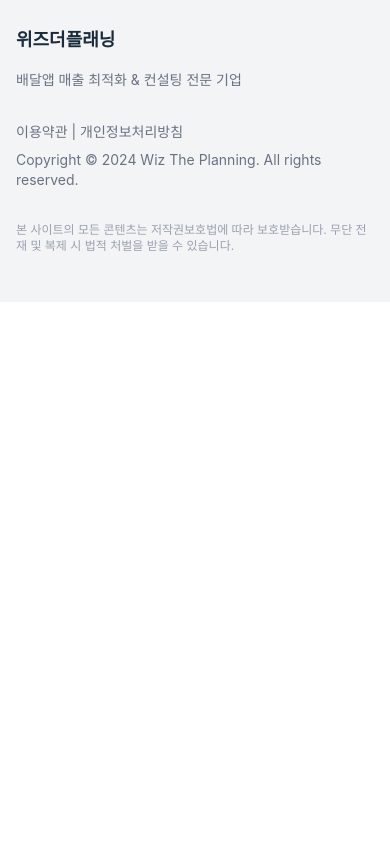
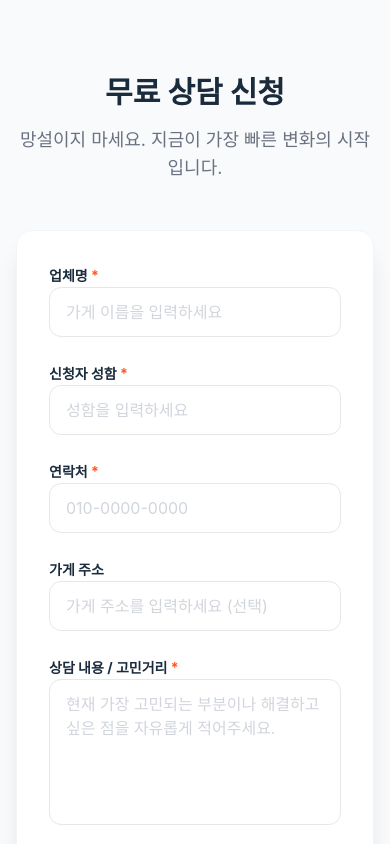
Before and after one commit to asaaaa12313/baemin3, a Next.js app: page / in a window 390 px wide. Shown: the part 7380-8224 px from the top of the page. Before the commit the page ends 7682 px from the top, so only its background shows below. Built offline with nearby package versions, Linux system fonts and the light colour scheme; a web font is replaced by a local one.

Commit message:
feat: add consultation form, update footer year to 2026, link CTAs

```diff
--- a/src/app/page.tsx
+++ b/src/app/page.tsx
@@ -7,6 +7,7 @@
 import { Addons } from "@/components/sections/Addons";
 import { Portfolio } from "@/components/sections/Portfolio";
 import { Evidence } from "@/components/sections/Evidence";
+import { Consultation } from "@/components/sections/Consultation";
 import { Footer } from "@/components/sections/Footer";
 
 export default function Home() {
@@ -19,6 +20,7 @@
       <Portfolio />
       <Upsell />
       <Evidence />
+      <Consultation />
       <Footer />
     </main>
   );
--- a/src/components/layout/Header.tsx
+++ b/src/components/layout/Header.tsx
@@ -49,7 +49,12 @@
                             {link.name}
                         </a>
                     ))}
-                    <Button variant={isScrolled ? "primary" : "accent"} size="sm" className="rounded-full">
+                    <Button
+                        variant={isScrolled ? "primary" : "accent"}
+                        size="sm"
+                        className="rounded-full"
+                        onClick={() => document.getElementById('consultation')?.scrollIntoView({ behavior: 'smooth' })}
+                    >
                         무료 진단 신청
                     </Button>
                 </nav>
--- /dev/null
+++ b/src/components/sections/Consultation.tsx
@@ -0,0 +1,153 @@
+"use client";
+
+import { Button } from "@/components/ui/Button";
+import { Card } from "@/components/ui/Card";
+import { motion } from "framer-motion";
+import { useState } from "react";
+
+export function Consultation() {
+    const [formData, setFormData] = useState({
+        businessName: "",
+        applicantName: "",
+        contact: "",
+        address: "",
+        inquiry: "",
+    });
+
+    const handleSubmit = (e: React.FormEvent) => {
+        e.preventDefault();
+        // Since the user will likely connect this later, we'll just log it for now
+        // or provide a basic Google Form action if they provide a direct URL.
+        // For now, based on instructions, we build the UI for reception.
+        console.log("Form Submitted:", formData);
+        alert("상담 신청이 접수되었습니다. 빠르게 확인 후 연락드리겠습니다.");
+    };
+
+    const handleChange = (e: React.ChangeEvent<HTMLInputElement | HTMLTextAreaElement>) => {
+        const { name, value } = e.target;
+        setFormData((prev) => ({ ...prev, [name]: value }));
+    };
+
+    return (
+        <section id="consultation" className="py-24 bg-gray-50 px-4">
+            <div className="mx-auto max-w-3xl">
+                <div className="text-center mb-12">
+                    <motion.h2
+                        initial={{ opacity: 0, y: 20 }}
+                        whileInView={{ opacity: 1, y: 0 }}
+                        viewport={{ once: true }}
+                        className="text-3xl font-bold text-deep-navy md:text-5xl mb-4"
+                    >
+                        무료 상담 신청
+                    </motion.h2>
+                    <motion.p
+                        initial={{ opacity: 0, y: 20 }}
+                        whileInView={{ opacity: 1, y: 0 }}
+                        viewport={{ once: true }}
+                        transition={{ delay: 0.1 }}
+                        className="text-gray-500 text-lg"
+                    >
+                        망설이지 마세요. 지금이 가장 빠른 변화의 시작입니다.
+                    </motion.p>
+                </div>
+
+                <motion.div
+                    initial={{ opacity: 0, y: 20 }}
+                    whileInView={{ opacity: 1, y: 0 }}
+                    viewport={{ once: true }}
+                    transition={{ delay: 0.2 }}
+                >
+                    <Card className="p-8 md:p-12 bg-white shadow-xl border border-gray-100">
+                        <form onSubmit={handleSubmit} className="space-y-6">
+                            <div className="grid grid-cols-1 md:grid-cols-2 gap-6">
+                                <div className="space-y-2">
+                                    <label htmlFor="businessName" className="text-sm font-bold text-deep-navy">
+                                        업체명 <span className="text-vivid-orange">*</span>
+                                    </label>
+                                    <input
+                                        type="text"
+                                        id="businessName"
+                                        name="businessName"
+                                        required
+                                        placeholder="가게 이름을 입력하세요"
+                                        value={formData.businessName}
+                                        onChange={handleChange}
+                                        className="w-full px-4 py-3 rounded-xl border border-gray-200 focus:border-vivid-orange focus:ring-2 focus:ring-vivid-orange/20 outline-none transition-all placeholder:text-gray-300"
+                                    />
+                                </div>
+                                <div className="space-y-2">
+                                    <label htmlFor="applicantName" className="text-sm font-bold text-deep-navy">
+                                        신청자 성함 <span className="text-vivid-orange">*</span>
+                                    </label>
+                                    <input
+                                        type="text"
+                                        id="applicantName"
+                                        name="applicantName"
+                                        required
+                                        placeholder="성함을 입력하세요"
+                                        value={formData.applicantName}
+                                        onChange={handleChange}
+                                        className="w-full px-4 py-3 rounded-xl border border-gray-200 focus:border-vivid-orange focus:ring-2 focus:ring-vivid-orange/20 outline-none transition-all placeholder:text-gray-300"
+                                    />
+                                </div>
+                            </div>
+
+                            <div className="space-y-2">
+                                <label htmlFor="contact" className="text-sm font-bold text-deep-navy">
+                                    연락처 <span className="text-vivid-orange">*</span>
+                                </label>
+                                <input
+                                    type="tel"
+                                    id="contact"
+                                    name="contact"
+                                    required
+                                    placeholder="010-0000-0000"
+                                    value={formData.contact}
+                                    onChange={handleChange}
+                                    className="w-full px-4 py-3 rounded-xl border border-gray-200 focus:border-vivid-orange focus:ring-2 focus:ring-vivid-orange/20 outline-none transition-all placeholder:text-gray-300"
+                                />
+                            </div>
+
+                            <div className="space-y-2">
+                                <label htmlFor="address" className="text-sm font-bold text-deep-navy">
+                                    가게 주소
+                                </label>
+                                <input
+                                    type="text"
+                                    id="address"
+                                    name="address"
+                                    placeholder="가게 주소를 입력하세요 (선택)"
+                                    value={formData.address}
+                                    onChange={handleChange}
+                                    className="w-full px-4 py-3 rounded-xl border border-gray-200 focus:border-vivid-orange focus:ring-2 focus:ring-vivid-orange/20 outline-none transition-all placeholder:text-gray-300"
+                                />
+                            </div>
+
+                            <div className="space-y-2">
+                                <label htmlFor="inquiry" className="text-sm font-bold text-deep-navy">
+                                    상담 내용 / 고민거리 <span className="text-vivid-orange">*</span>
+                                </label>
+                                <textarea
+                                    id="inquiry"
+                                    name="inquiry"
+                                    required
+                                    rows={5}
+                                    placeholder="현재 가장 고민되는 부분이나 해결하고 싶은 점을 자유롭게 적어주세요."
+                                    value={formData.inquiry}
+                                    onChange={handleChange}
+                                    className="w-full px-4 py-3 rounded-xl border border-gray-200 focus:border-vivid-orange focus:ring-2 focus:ring-vivid-orange/20 outline-none transition-all placeholder:text-gray-300 resize-none"
+                                />
+                            </div>
+
+                            <div className="pt-4">
+                                <Button type="submit" variant="primary" size="lg" className="w-full text-lg font-bold py-6 shadow-xl shadow-orange-200 hover:shadow-orange-300 transition-all">
+                                    무료 상담 신청하기
+                                </Button>
+                            </div>
+                        </form>
+                    </Card>
+                </motion.div>
+            </div>
+        </section>
+    );
+}
--- a/src/components/sections/Footer.tsx
+++ b/src/components/sections/Footer.tsx
@@ -12,7 +12,7 @@
                         </div>
                         <div className="md:text-right">
                             <p>이용약관 | 개인정보처리방침</p>
-                            <p className="mt-2">Copyright © 2024 Wiz The Planning. All rights reserved.</p>
+                            <p className="mt-2">Copyright © 2026 Wiz The Planning. All rights reserved.</p>
                         </div>
                     </div>
                     <p className="text-xs text-gray-400">
@@ -28,7 +28,12 @@
                         고민하는 시간에도<br />
                         <span className="text-vivid-orange">경쟁 업체는 앞서갑니다.</span>
                     </div>
-                    <Button size="md" variant="accent" className="rounded-full shadow-lg">
+                    <Button
+                        size="md"
+                        variant="accent"
+                        className="rounded-full shadow-lg"
+                        onClick={() => document.getElementById('consultation')?.scrollIntoView({ behavior: 'smooth' })}
+                    >
                         무료 상담 신청
                     </Button>
                 </div>
--- a/src/components/sections/Hero.tsx
+++ b/src/components/sections/Hero.tsx
@@ -53,7 +53,12 @@
                     transition={{ duration: 0.5, delay: 1 }}
                 >
                     <Magnetic>
-                        <Button size="xl" variant="accent" className="rounded-full text-lg shadow-[0_0_40px_-5px_rgba(255,87,34,0.5)] hover:shadow-[0_0_60px_-10px_rgba(255,87,34,0.7)] hover:scale-105 transition-transform duration-300">
+                        <Button
+                            size="xl"
+                            variant="accent"
+                            className="rounded-full text-lg shadow-[0_0_40px_-5px_rgba(255,87,34,0.5)] hover:shadow-[0_0_60px_-10px_rgba(255,87,34,0.7)] hover:scale-105 transition-transform duration-300"
+                            onClick={() => document.getElementById('consultation')?.scrollIntoView({ behavior: 'smooth' })}
+                        >
                             내 가게 문제점 무료 진단받기 &gt;
                         </Button>
                     </Magnetic>
```
